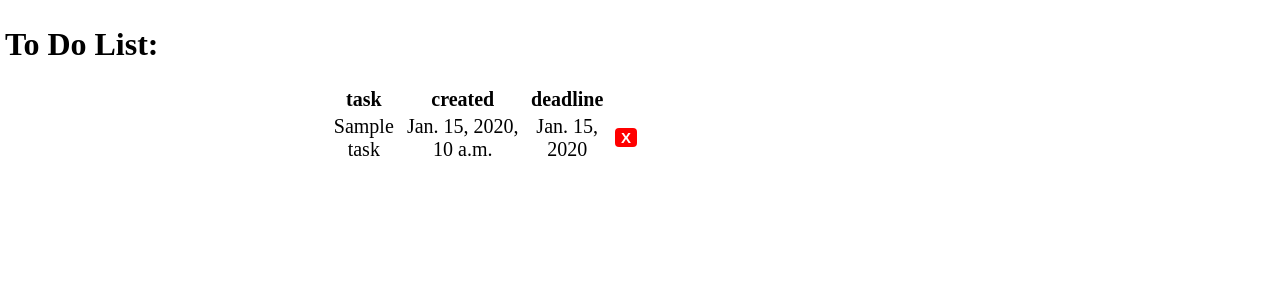
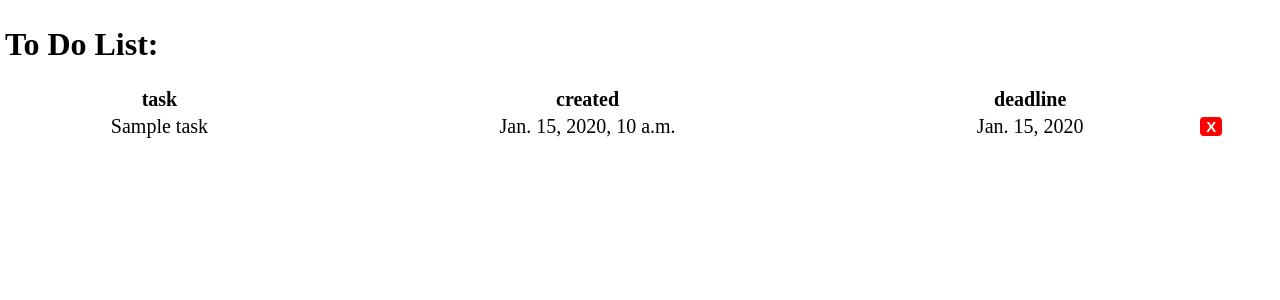
Before and after one commit to Danhayes3008/Management-Site, a Django app: page / in a window 1280 px wide. Shown: the part 50-350 px from the top of the page. Run offline with Django 3.2, Linux system fonts and the light colour scheme; tables that the repository leaves empty hold one stand-in row (values such as "Sample post").

Commit message:
updated the table class

```diff
--- a/static/css/main.css
+++ b/static/css/main.css
@@ -4,6 +4,10 @@ body{
 }
 .container{
     padding: 5px;
+}
+.messages{
+    background-color: khaki;
+    text-align: center;
 }
 a{
     text-decoration: none;
@@ -36,8 +40,7 @@ ul li{
     font-size: 20px;
 }
 table{
-    width: 50%;
-    padding-left: 25%;
+    width: 100%;
 }
 .button-danger{
     background-color: red;
```
